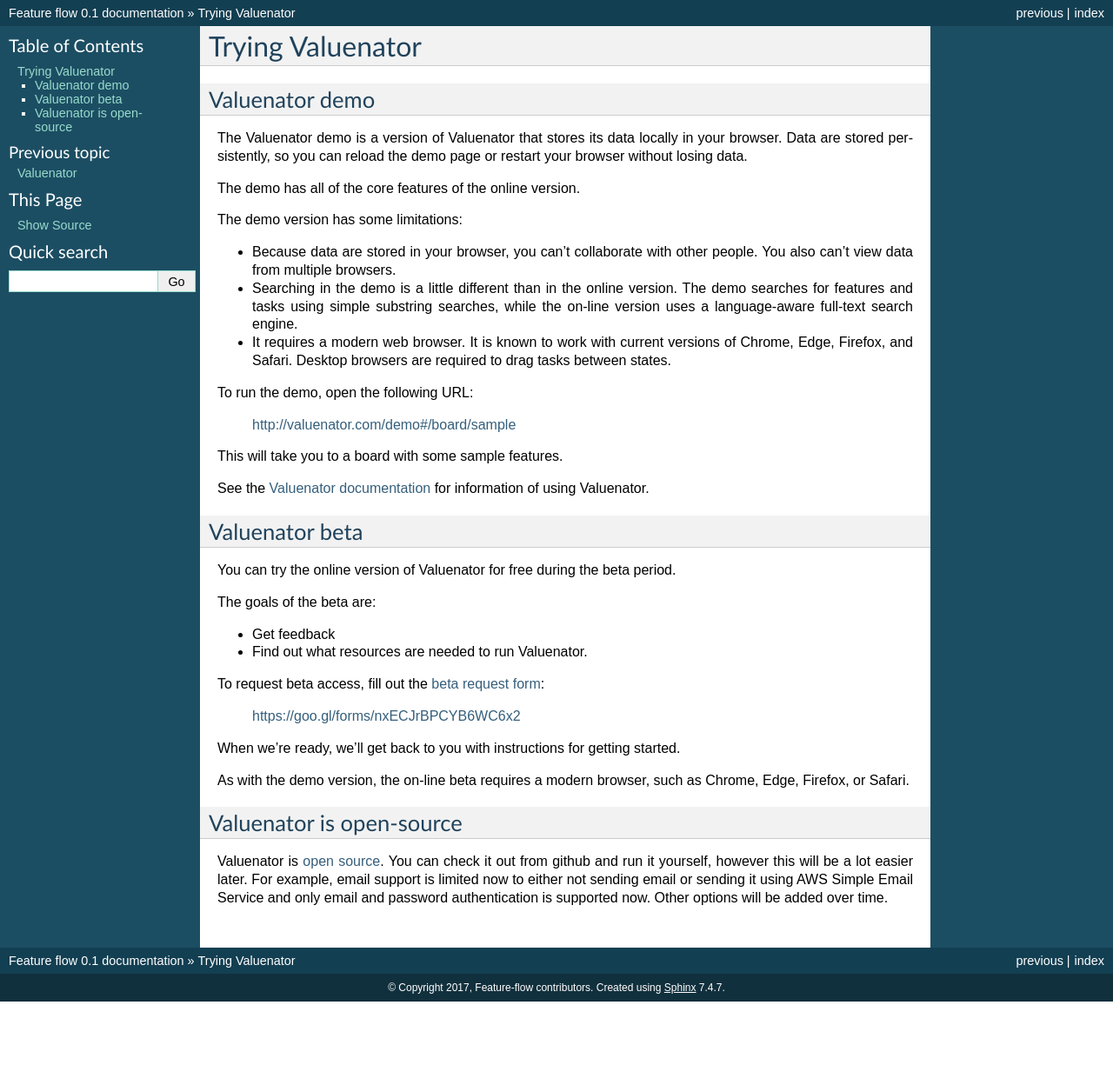
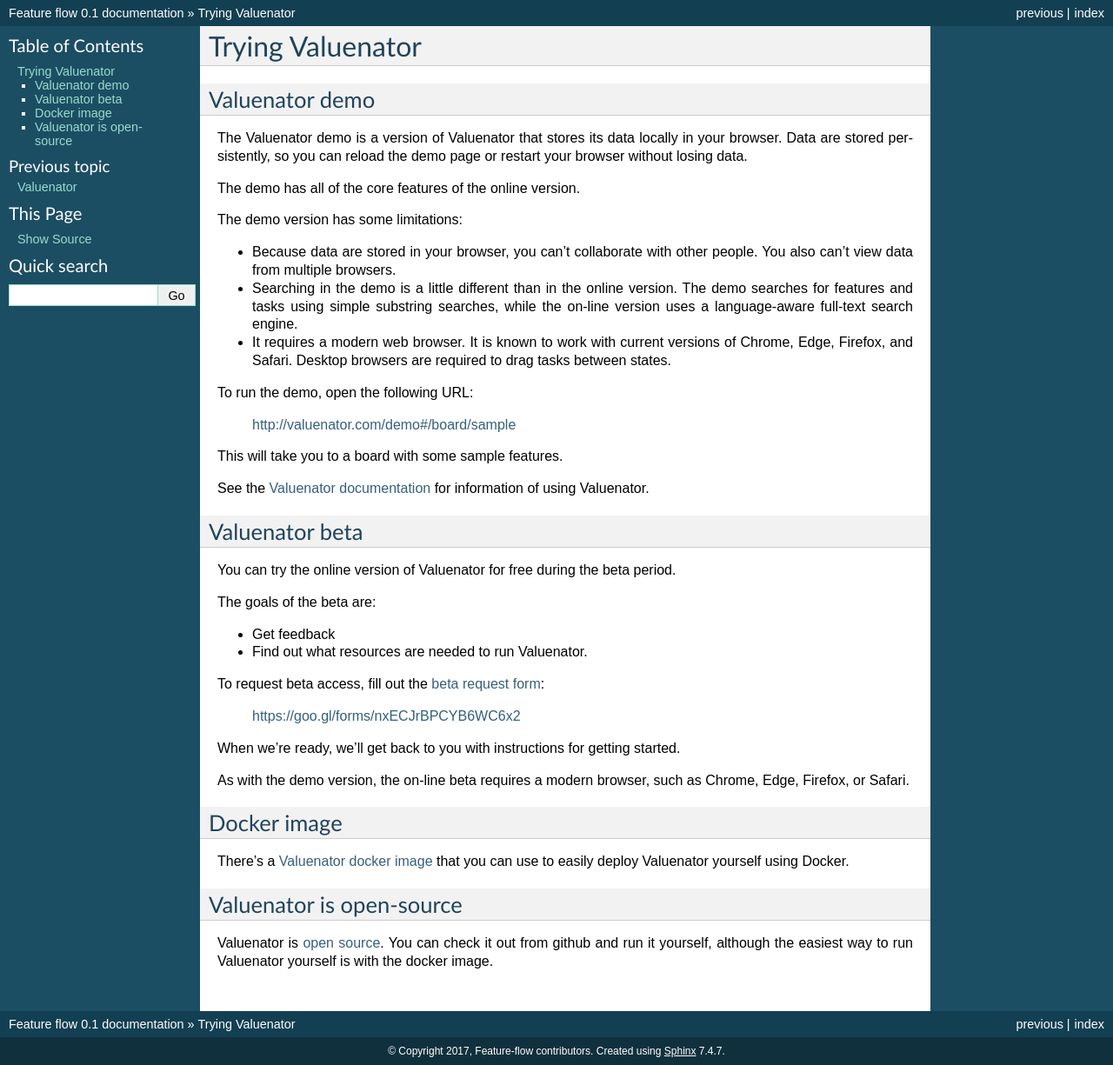
Before and after one commit to feature-flow/twotieredkanban, a Sphinx documentation site: the page built from doc/try.rst, in a window 1280 px wide. Shown: the whole page at 87% size. Built offline with Sphinx 7.4.7, drawn with Linux system fonts in a browser that asks for light colours; before the commit the page ends 1152 px from its top, so only the background shows below that.

Commit message:
mention docker

```diff
--- a/doc/try.rst
+++ b/doc/try.rst
@@ -60,13 +60,17 @@
 As with the demo version, the on-line beta requires a modern browser,
 such as Chrome, Edge, Firefox, or Safari.
 
+Docker image
+============
+
+There's a `Valuenator docker image
+<https://github.com/feature-flow/twotieredkanban/blob/master/docker/README.rst>`_
+that you can use to easily deploy Valuenator yourself using Docker.
+
 Valuenator is open-source
 =========================
 
 Valuenator is `open source
 <https://github.com/feature-flow/twotieredkanban>`_. You can check it
-out from github and run it yourself, however this will be a lot easier
-later.  For example, email support is limited now to either not
-sending email or sending it using AWS Simple Email Service and only
-email and password authentication is supported now.  Other options
-will be added over time.
+out from github and run it yourself, although the easiest way to run
+Valuenator yourself is with the docker image.
```
